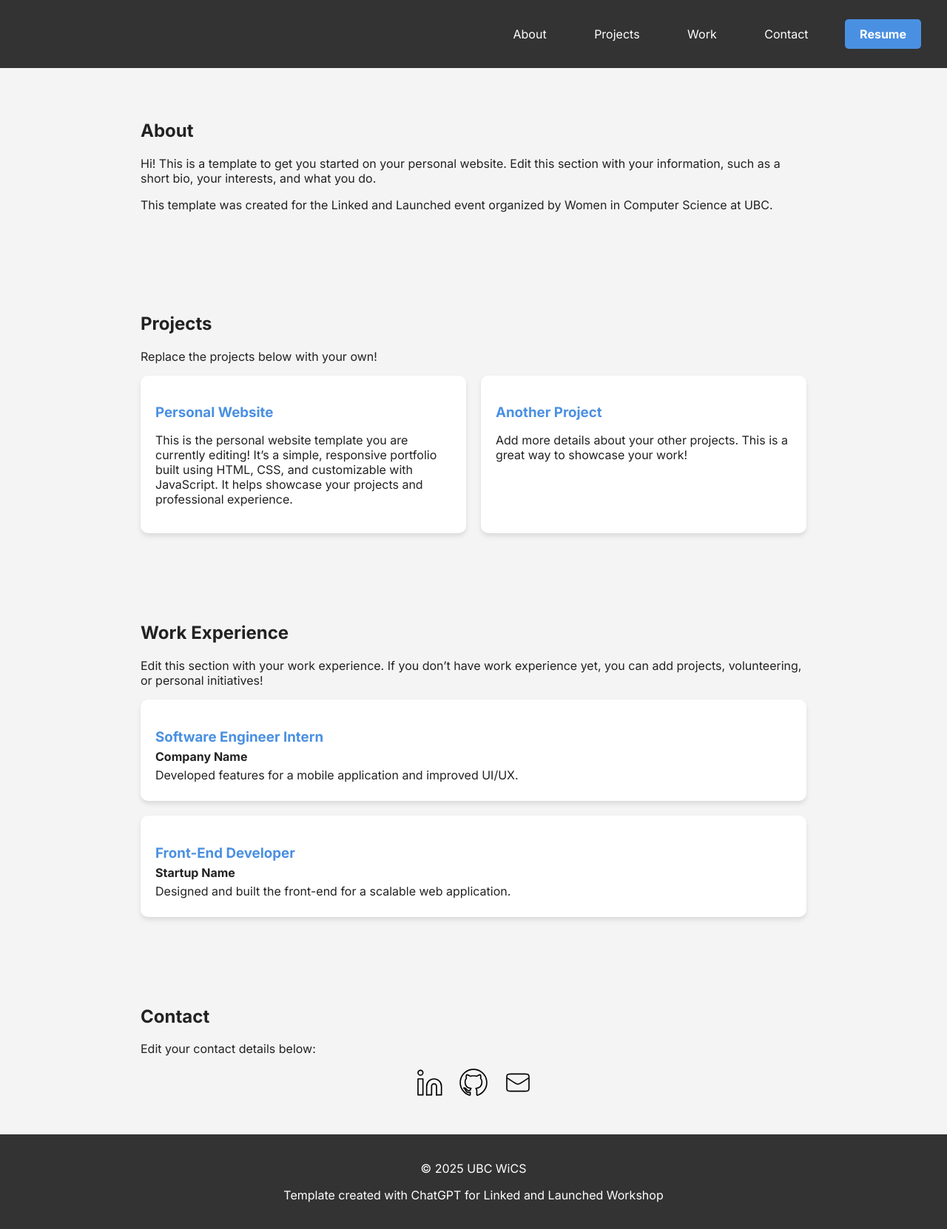
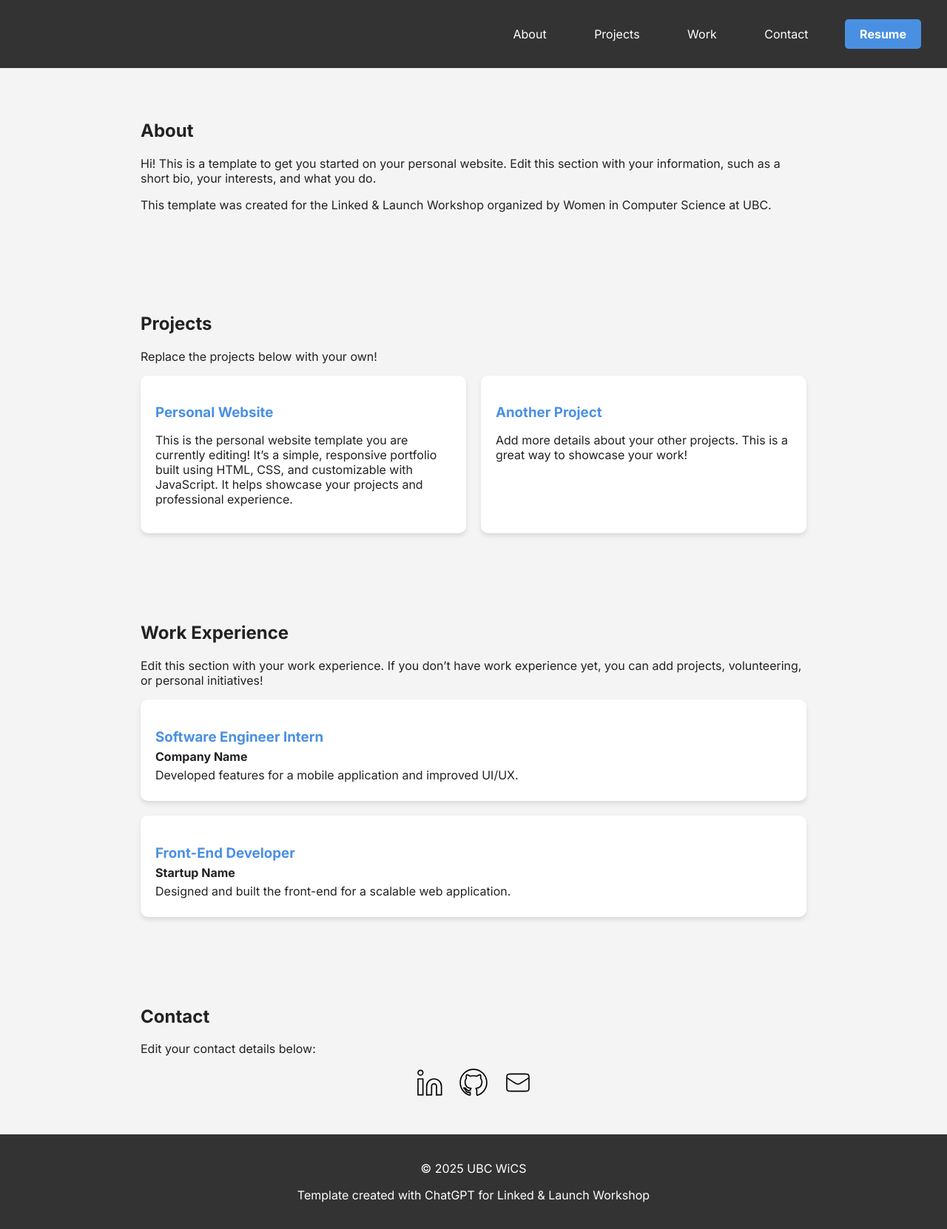
Before and after one commit to selinuz/personalWebsiteTemplate.github.io, a plain HTML site: page index.html in a window 1280 px wide. Shown: the whole page at 74% size. Drawn offline with Linux system fonts and the light colour scheme.

Commit message:
small fix

```diff
--- a/index.html
+++ b/index.html
@@ -32,7 +32,7 @@
         and what you do.
       </p>
       <p>
-        This template was created for the Linked and Launched event organized by
+        This template was created for the Linked & Launch Workshop organized by
         Women in Computer Science at UBC.
       </p>
     </section>
@@ -101,7 +101,7 @@
 
     <footer>
       <p>&copy; <span id="year"></span> UBC WiCS</p>
-      <p>Template created with ChatGPT for Linked and Launched Workshop</p>
+      <p>Template created with ChatGPT for Linked & Launch Workshop</p>
     </footer>
 
     <script>
```
